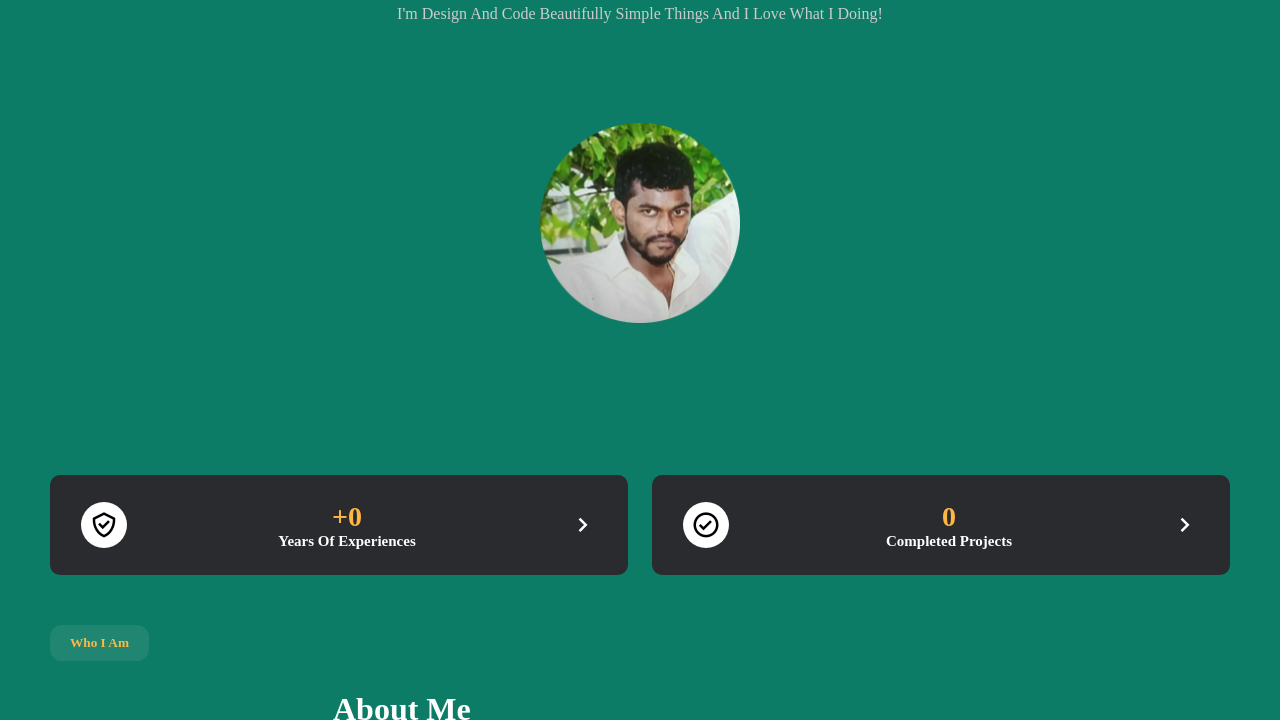
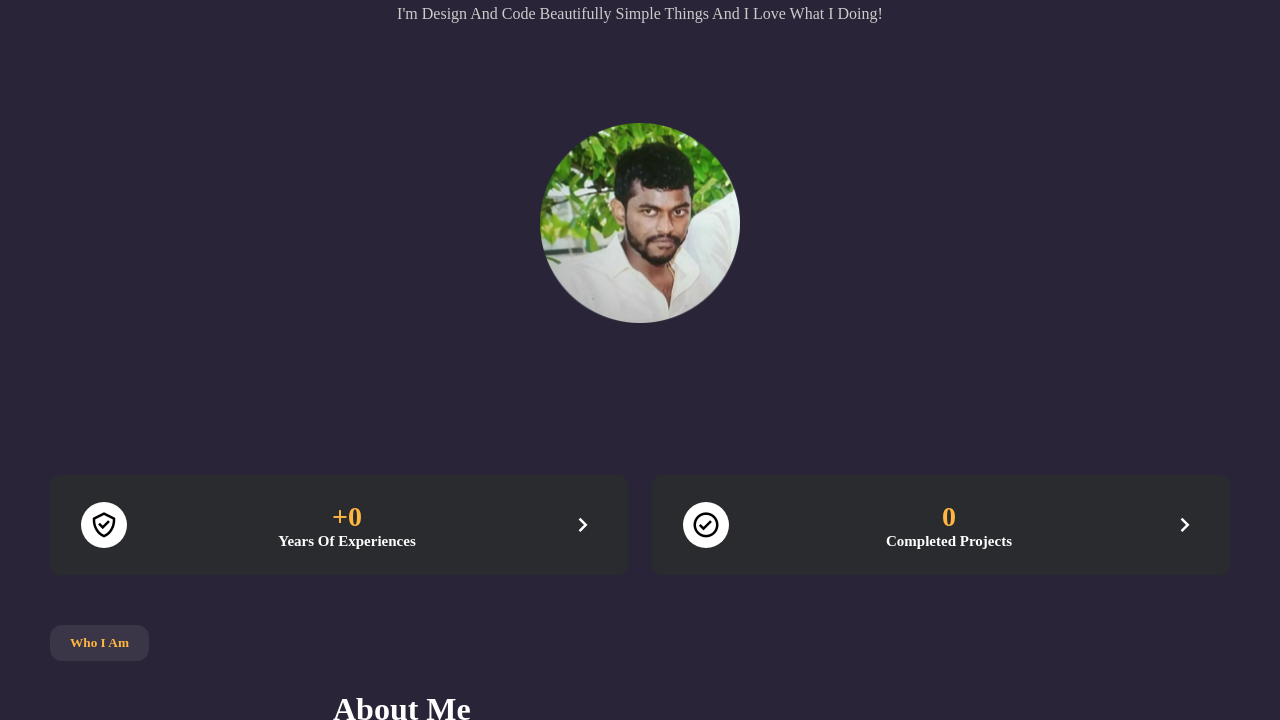
Before and after one commit to sivadevgit/Portfolio-sivaprathap, a plain HTML site: page index.html in a window 1280 px wide. Shown: the part 295-1015 px from the top of the page. Drawn offline with nearby package versions, Linux system fonts and the light colour scheme.

Commit message:
Update style.css

```diff
--- a/style.css
+++ b/style.css
@@ -9,7 +9,7 @@
 
 body{
     height: 100vh;
-    background:#0D7C66 ;
+    background:#2A2438;
 }
 
 .navbar{
```
